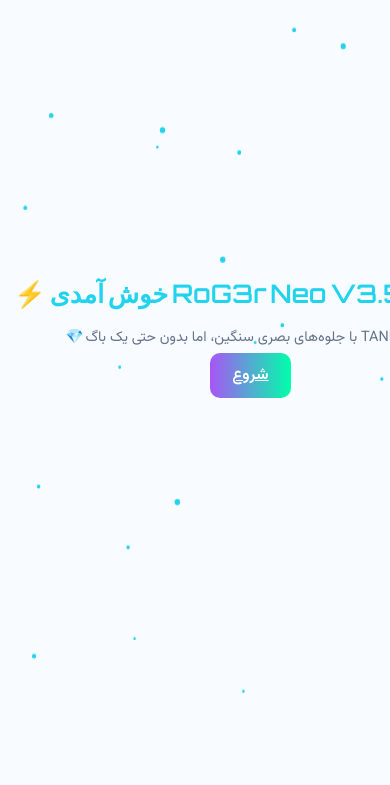
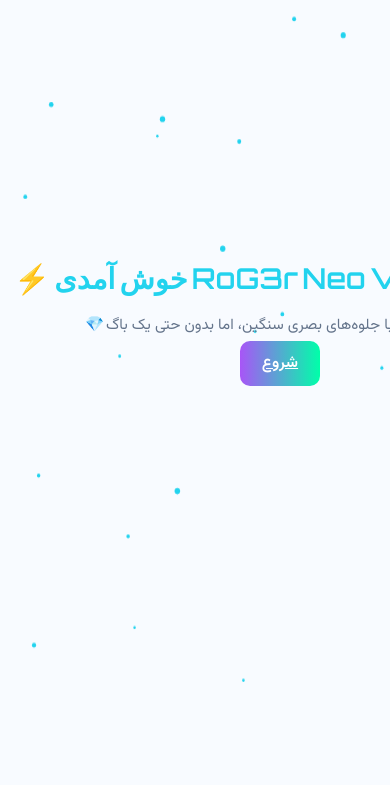
Before and after one commit to pouyanesmaili/neon-landing-pooyan-v3.5, a plain HTML site: page index.html in a window 390 px wide. Shown: the part 59-844 px from the top of the page. Drawn offline with Linux system fonts and the light colour scheme.

Commit message:
Update style.css

```diff
--- a/style.css
+++ b/style.css
@@ -264,6 +264,36 @@
   color: var(--accent3);
   margin-top: 10px;
 }
+/* === HERO FULL HEIGHT FIX === */
+.hero-section {
+  position: relative;
+  height: 100vh;              /* کل ارتفاع صفحه */
+  min-height: 650px;          /* حداقل برای دسکتاپ */
+  display: flex;
+  align-items: center;
+  justify-content: center;
+  text-align: center;
+  padding-top: 80px;          /* برای جلوگیری از چسبیدن به هدر ثابت */
+  overflow: hidden;
+}
+
+/* Canvas تنظیم دقیق */
+.hero-section canvas {
+  position: absolute;
+  top: 0;
+  left: 0;
+  width: 100%;
+  height: 100%;
+  z-index: 1;                 /* پس‌زمینه */
+}
+
+/* محتوا بیاد رو بالای Canvas */
+.hero-section .hero-content {
+  position: relative;
+  z-index: 2;
+  max-width: 600px;
+  color: var(--text);
+}
 
 footer {
   text-align: center;
@@ -291,3 +321,16 @@
     font-size: 1rem;
   }
 }
+/* === HERO MOBILE ADAPT === */
+@media (max-width: 768px) {
+  .hero-section {
+    height: 90vh;             /* یکم کمتر تا آدرس‌بار موبایل نزنه بیرون */
+    padding-top: 60px;
+  }
+  .hero-content h1 {
+    font-size: 1.8rem;
+  }
+  .hero-content p {
+    font-size: 0.95rem;
+  }
+}
```
